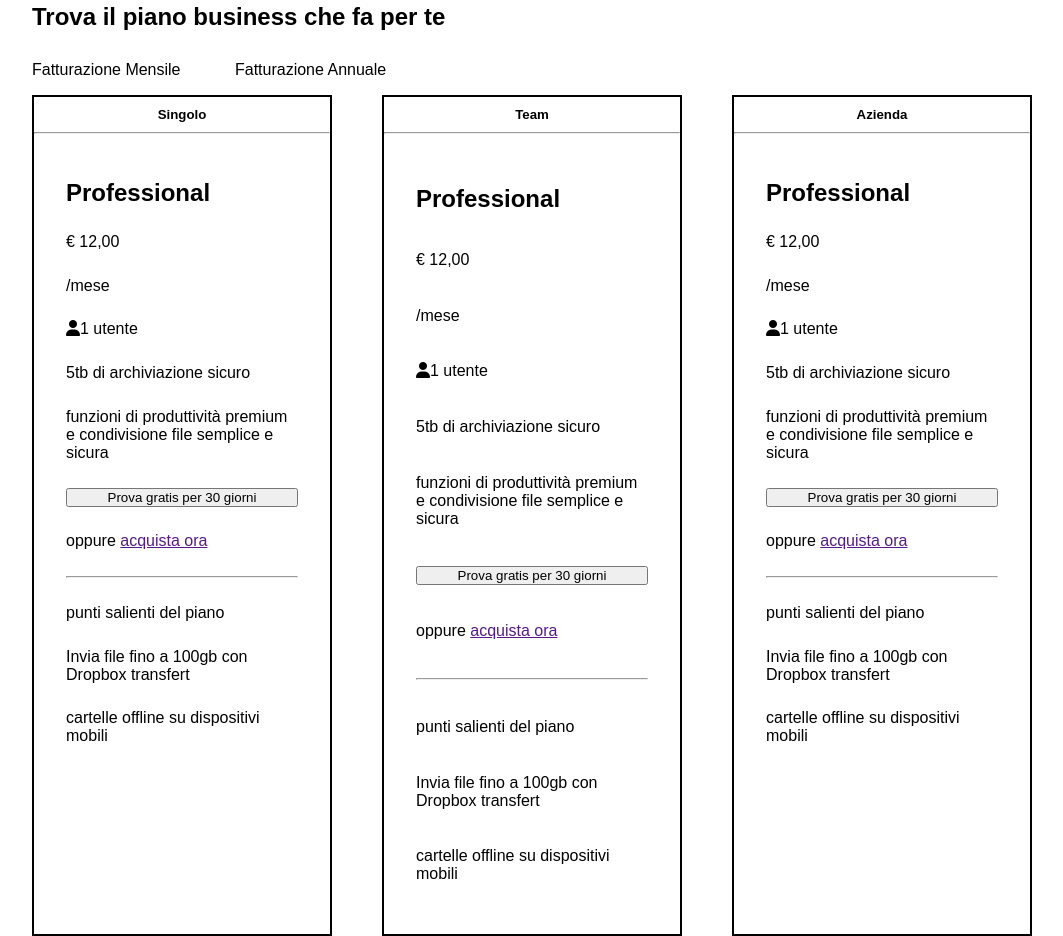
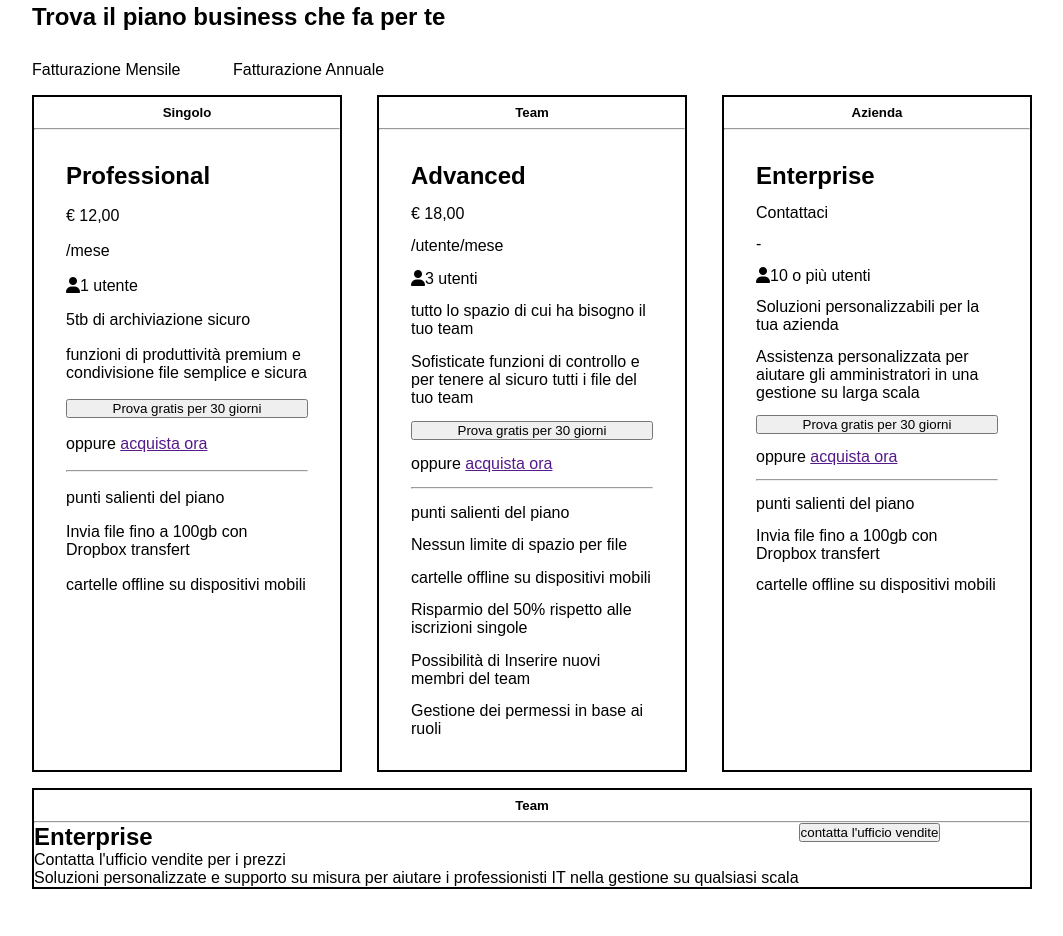
Before and after one commit to Emanuelediscala/htmlcss-dropbox, a plain HTML site: page index.html in a window 1280 px wide. Shown: the part 930-1866 px from the top of the page, without its empty margins (108-1171 px from the left). After the commit the page ends 1819 px from the top, so only its background shows below. Drawn offline with Linux system fonts and the light colour scheme.

Commit message:
feat:(main) 2th section done must be styled

```diff
--- a/css/common.css
+++ b/css/common.css
@@ -29,8 +29,8 @@
     width: 100%;
     background-color: red;
 }
-.h100vh {
-    height:100vh;
+.h80vh {
+    height:80vh;
 }
 .pad {
     padding: 2em;
--- a/css/main.css
+++ b/css/main.css
@@ -30,20 +30,27 @@ section div > h1 {
 }
 /* 2th section */
 #emptycircle {
-    margin-right: 50px;
+    margin-right: 3em;
 }
 .containerSolutions {
-    width:30%;
+    width:31%;
     border: 2px black solid;
     margin-top: 1em;
 }
-.containerSolutions h5 {
+.containerSolutionsBottom {
+    width:100%;
+    border: 2px black solid;
+    margin-top: 1em;
+}
+
+
+.containerSolutions h5,.containerSolutionsBottom h5 {
     text-align: center;
-    padding: 10px 0;
+    padding: 0.6em 0;
 }
 .containerSolutions span:last-of-type {
     margin-bottom:9em;
 }
-.containerSolutions:nth-child(2) span:last-of-type {
+.containerSolutions:nth-child(2) span:last-of-type{
     margin-bottom: 0px;
 }
--- a/index.html
+++ b/index.html
@@ -11,7 +11,7 @@
 </head>
 
 <body>
-    <!-- Header deve essere stilizzato  -->
+    <!-- Header must be styled  -->
     <header>
         <nav class="flex bgWhite jtfcontSpacebet">
             <div class="navLeft jtfcontSpacebet flex">
@@ -30,7 +30,7 @@
     </header>
     <!-- main  -->
     <main>
-        <!-- Jumbo section  -->
+        <!-- Jumbo section must be styled  -->
         <section class="flex jtfcontCenteter  column wid100  bgLightblue">
             <div class="boxedLarge">
                 <h1>Tutto ciò che ti serve per il lavoro, in un unico posto </h1>
@@ -54,7 +54,7 @@
             </div>
 
         </section>
-        <!-- plan section  -->
+        <!-- plan section  must be styled -->
         <section>
             <div class="boxedSmall margin-top-75">
                 <h2>Trova il piano business che fa per te</h2>
@@ -67,7 +67,7 @@
                 <div class="containerSolutions">
                     <h5>Singolo</h5>
                     <hr>
-                    <div class="flex column pad jtfcontSpacearound h100vh">
+                    <div class="flex column pad jtfcontSpacebet h80vh ">
                         <h2>Professional</h2>
                         <span>€ 12,00</span>
                         <span>/mese</span>
@@ -86,32 +86,35 @@
                 <div class="containerSolutions">
                     <h5>Team</h5>
                     <hr>
-                    <div class="flex column pad jtfcontSpacearound h100vh">
-                        <h2>Professional</h2>
-                        <span>€ 12,00</span>
-                        <span>/mese</span>
-                        <span><i class="fa-solid fa-user"></i>1 utente</span>
-                        <span>5tb di archiviazione sicuro</span>
-                        <span>funzioni di produttività premium e condivisione file semplice e sicura
+                    <div class="flex column pad jtfcontSpacebet h80vh">
+                        <h2>Advanced</h2>
+                        <span>€ 18,00</span>
+                        <span>/utente/mese</span>
+                        <span><i class="fa-solid fa-user"></i>3 utenti</span>
+                        <span>tutto lo spazio di cui ha bisogno il tuo team</span>
+                        <span>Sofisticate funzioni di controllo e per tenere al sicuro tutti i file del tuo team
                         </span>
                         <button>Prova gratis per 30 giorni</button>
                         <span>oppure <a href="">acquista ora</a></span>
                         <hr>
                         <p>punti salienti del piano</p>
-                        <span>Invia file fino a 100gb con Dropbox transfert</span>
+                        <span>Nessun limite di spazio per file</span>
                         <span class>cartelle offline su dispositivi mobili</span>
+                        <span>Risparmio del 50% rispetto alle iscrizioni singole</span>
+                        <span>Possibilità di Inserire nuovi membri del team</span>
+                        <span>Gestione dei permessi in base ai ruoli</span>
                     </div>
                 </div>
                 <div class="containerSolutions">
                     <h5>Azienda</h5>
                     <hr>
-                    <div class="flex column pad jtfcontSpacearound h100vh">
-                        <h2>Professional</h2>
-                        <span>€ 12,00</span>
-                        <span>/mese</span>
-                        <span><i class="fa-solid fa-user"></i>1 utente</span>
-                        <span>5tb di archiviazione sicuro</span>
-                        <span>funzioni di produttività premium e condivisione file semplice e sicura
+                    <div class="flex column pad jtfcontSpacebet h80vh">
+                        <h2>Enterprise</h2>
+                        <span>Contattaci</span>
+                        <span>-</span>
+                        <span><i class="fa-solid fa-user"></i>10 o più utenti</span>
+                        <span>Soluzioni personalizzabili per la tua azienda</span>
+                        <span>Assistenza personalizzata per aiutare gli amministratori in una gestione su larga scala
                         </span>
                         <button>Prova gratis per 30 giorni</button>
                         <span>oppure <a href="">acquista ora</a></span>
@@ -119,6 +122,20 @@
                         <p>punti salienti del piano</p>
                         <span>Invia file fino a 100gb con Dropbox transfert</span>
                         <span>cartelle offline su dispositivi mobili</span>
+                    </div>
+                </div>
+            </div>
+            <div class="containerSolutionsBottom  boxedSmall margin-top-60">
+                <h5>Team</h5>
+                <hr>
+                <div class="flex">
+                    <div>
+                        <h2>Enterprise</h2>
+                        <p>Contatta l'ufficio vendite per i prezzi</p>
+                        <p>Soluzioni personalizzate e supporto su misura per aiutare i professionisti IT nella gestione su qualsiasi scala</p>
+                </div>
+                    <div>
+                    <button>contatta l'ufficio vendite</button>
                     </div>
                 </div>
             </div>
```
